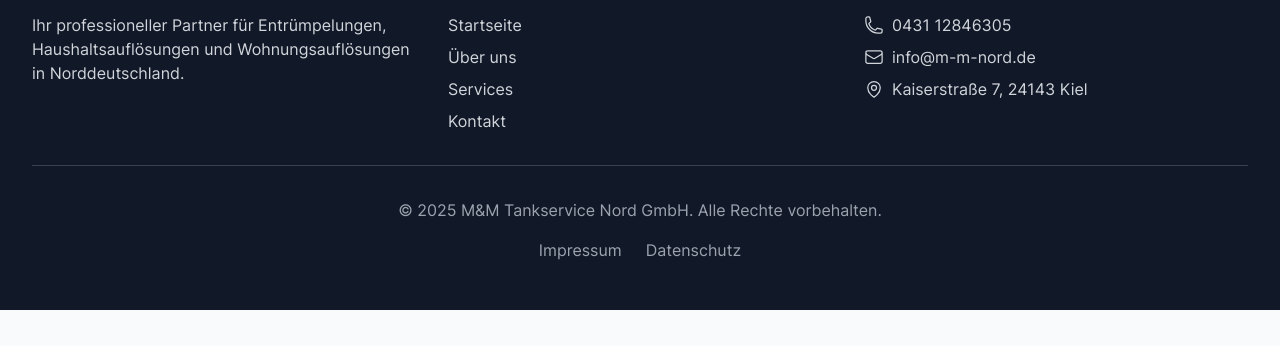
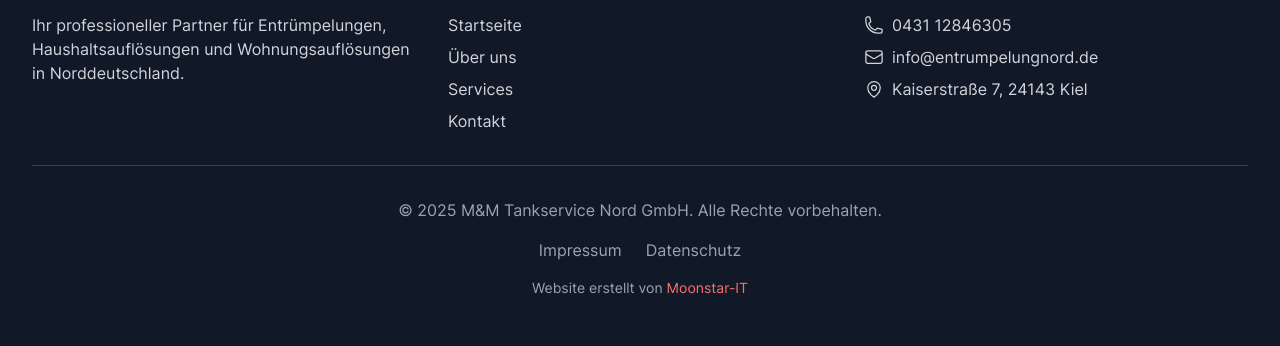
Before and after one commit to irfansefa/cursor-entruempelung-nord, an Astro site: page / in a window 1280 px wide. Shown: the part 5610-5956 px from the top of the page. Before the commit the page ends 5920 px from the top, so only its background shows below. Built offline with nearby package versions, Linux system fonts and the light colour scheme; Astro itself is replaced by a stand-in of ours; a web font is replaced by a local one.

Commit message:
Update email address to correct domain across multiple components and documentation

```diff
--- a/src/components/common/Footer.astro
+++ b/src/components/common/Footer.astro
@@ -40,7 +40,7 @@ const currentYear = new Date().getFullYear();
             <svg xmlns="http://www.w3.org/2000/svg" fill="none" viewBox="0 0 24 24" stroke-width="1.5" stroke="currentColor" class="w-5 h-5 mt-0.5 flex-shrink-0">
               <path stroke-linecap="round" stroke-linejoin="round" d="M21.75 6.75v10.5a2.25 2.25 0 01-2.25 2.25h-15a2.25 2.25 0 01-2.25-2.25V6.75m19.5 0A2.25 2.25 0 0019.5 4.5h-15a2.25 2.25 0 00-2.25 2.25m19.5 0v.243a2.25 2.25 0 01-1.07 1.916l-7.5 4.615a2.25 2.25 0 01-2.36 0L3.32 8.91a2.25 2.25 0 01-1.07-1.916V6.75" />
             </svg>
-            <span><a href="mailto:info@m-m-nord.de" class="hover:text-white">info@m-m-nord.de</a></span>
+            <span><a href="mailto:info@entrumpelungnord.de" class="hover:text-white">info@entrumpelungnord.de</a></span>
           </li>
           <li class="flex items-start space-x-2">
             <svg xmlns="http://www.w3.org/2000/svg" fill="none" viewBox="0 0 24 24" stroke-width="1.5" stroke="currentColor" class="w-5 h-5 mt-0.5 flex-shrink-0">
@@ -58,6 +58,9 @@ const currentYear = new Date().getFullYear();
       <div class="mt-4">
         <LegalLinks />
       </div>
+      <div class="mt-4 text-sm">
+        Website erstellt von <a href="https://www.moonstar-it.de/" target="_blank" rel="noopener noreferrer" class="text-red-400 hover:text-red-300 transition-colors">Moonstar-IT</a>
+      </div>
     </div>
   </div>
 </footer>
--- a/src/components/contact/ContactInfo.astro
+++ b/src/components/contact/ContactInfo.astro
@@ -58,7 +58,7 @@
                   <div>
                     <h4 class="text-lg font-semibold text-gray-800 mb-1">E-Mail</h4>
                     <p class="text-gray-600">
-                      <a href="mailto:info@entruempelungnord.de" class="hover:text-blue-600 transition-colors">info@entruempelungnord.de</a>
+                      <a href="mailto:info@entrumpelungnord.de" class="hover:text-blue-600 transition-colors">info@entrumpelungnord.de</a>
                     </p>
                   </div>
                 </div>
--- a/src/components/services/ServicesLocations.astro
+++ b/src/components/services/ServicesLocations.astro
@@ -87,11 +87,11 @@ const regions = [
                   </svg>
                   Telefon: +49 431 128 46 305
                 </a>
-                <a href="mailto:info@entruempelungnord.de" class="inline-flex items-center px-4 py-2 bg-gray-100 text-gray-800 rounded-lg hover:bg-gray-200 transition-colors">
+                <a href="mailto:info@entrumpelungnord.de" class="inline-flex items-center px-4 py-2 bg-gray-100 text-gray-800 rounded-lg hover:bg-gray-200 transition-colors">
                   <svg xmlns="http://www.w3.org/2000/svg" fill="none" viewBox="0 0 24 24" stroke-width="1.5" stroke="currentColor" class="w-5 h-5 mr-2">
                     <path stroke-linecap="round" stroke-linejoin="round" d="M21.75 6.75v10.5a2.25 2.25 0 01-2.25 2.25h-15a2.25 2.25 0 01-2.25-2.25V6.75m19.5 0A2.25 2.25 0 0019.5 4.5h-15a2.25 2.25 0 00-2.25 2.25m19.5 0v.243a2.25 2.25 0 01-1.07 1.916l-7.5 4.615a2.25 2.25 0 01-2.36 0L3.32 8.91a2.25 2.25 0 01-1.07-1.916V6.75" />
                   </svg>
-                  E-Mail: info@entruempelungnord.de
+                  E-Mail: info@entrumpelungnord.de
                 </a>
               </div>
             </div>
--- a/src/data/siteInfo.js
+++ b/src/data/siteInfo.js
@@ -16,7 +16,7 @@ export const siteInfo = {
   // Contact information
   contact: {
     phone: "+4943112846305",
-    email: "info@entruempelungnord.de",
+    email: "info@entrumpelungnord.de",
     address: {
       street: "Kaiserstraße 7",
       city: "Kiel",
```
Also changed, not shown: documentation/content/kontaktseite.md (+1 -1 lines).
